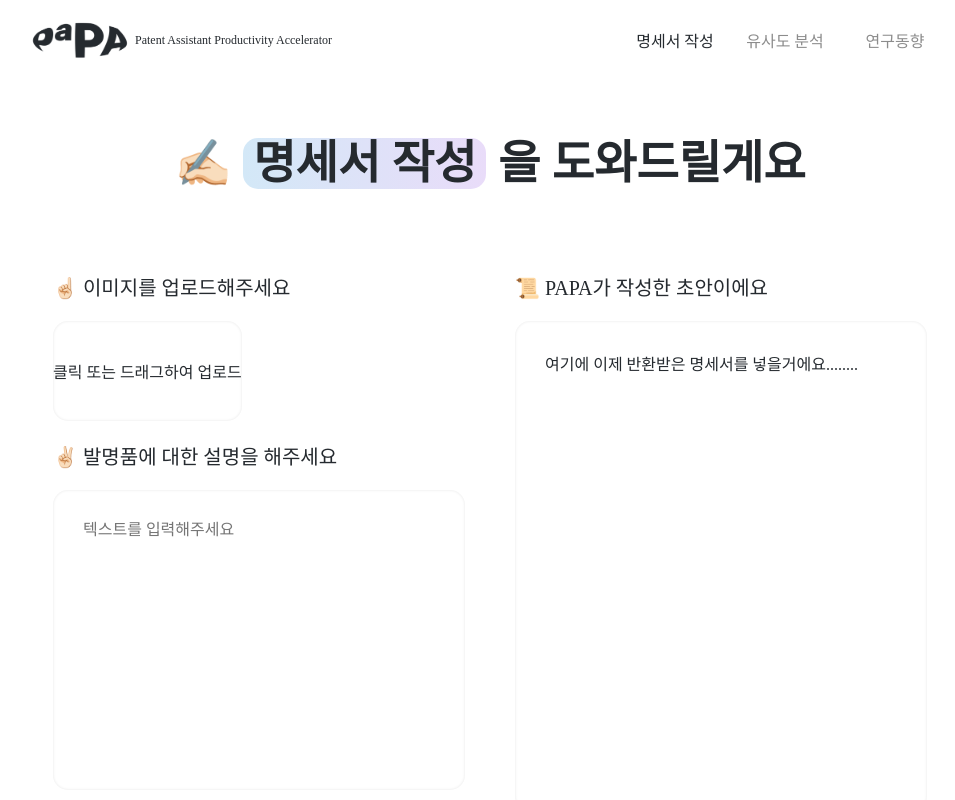
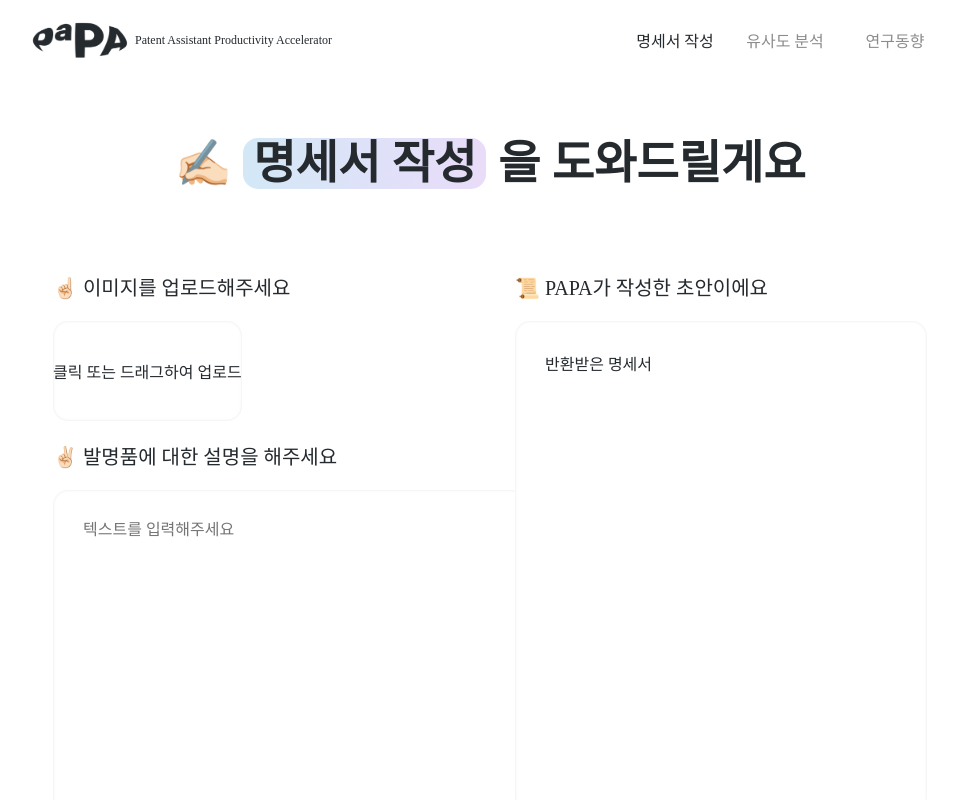
Before and after one commit to KPMG2024-PAPA/frontend, a React (Create React App) app: page /spec-page in a window 1280 px wide. Shown: the top 800 px of the page, without its empty margins (150-1105 px from the left). Built offline with nearby package versions, Linux system fonts and the light colour scheme; a web font is replaced by a local one.

Commit message:
feat: add response for specpage

```diff
--- a/src/component/page/SpecPage.jsx
+++ b/src/component/page/SpecPage.jsx
@@ -231,6 +231,20 @@ const Message = styled.p`
 
 const SpecPage = () => {
   const navigate = useNavigate();
+  const [text, setText] = useState('');
+  const [selectedFile, setSelectedFile] = useState(null);
+  const [responseData, setResponseData] = useState('');
+
+
+  const handleChange = (event) => {
+    // 사용자 입력에 따라 텍스트를 업데이트합니다.
+    setText(event.target.value);
+  };
+
+  const handleFileSelect = (file) => {
+    console.log(file);
+    setSelectedFile(file);
+  };
 
   // 페이지 이동 함수
   const navigateTo = (path) => {
@@ -240,6 +254,40 @@ const SpecPage = () => {
 
 
   const [isLoading, setIsLoading] = useState(false); // 로딩 상태 관리
+
+  const handleSubmit = async (e) => {
+    e?.preventDefault(); // Safely attempt to call preventDefault if e exists
+
+    setIsLoading(true);
+
+    // FormData can handle both files and text
+    const formData = new FormData();
+    if (selectedFile) {
+      formData.append('file', selectedFile);
+    }
+    console.log();
+    formData.append('text', text);
+
+    try {
+      const response = await fetch('http://localhost:8000/submit-spec', {
+        method: 'POST',
+        body: formData, // Send as multipart/form-data
+        // 'Content-Type': 'multipart/form-data' is automatically set by the browser
+      });
+
+      const data = await response.json();
+      console.log(data); // Process or navigate based on the response
+      setIsLoading(false); // Ensure loading is stopped on success
+      setResponseData(data.gpt_response);
+    } catch (error) {
+      console.error('Error:', error);
+      setIsLoading(false); // Ensure loading is stopped on success
+    }
+  };
+
+  const handleButtonClick = async () => {
+    await handleSubmit(); // Call handleSubmit directly or modify to not use the event parameter
+  };
 
   // 로딩 화면 컴포넌트
   const LoadingOverlay = () => {
@@ -275,11 +323,6 @@ const SpecPage = () => {
     );
   };
 
-  const handleButtonClick = () => {
-    setIsLoading(true);
-    {/* 버튼 클릭 시, 서버 전달 및 응답 요청*/}
-    {/*응답을 받으면 (false)로 설정 -> 로딩 화면을 비활성화*/}
-  };
 
   return (
     <div>
@@ -300,9 +343,13 @@ const SpecPage = () => {
         <SecondWrapper>
           <ThirdWrapper>
             <GuideText> ☝🏻 이미지를 업로드해주세요 </GuideText>
-              <ImgUpload onFileSelect={(file) => console.log(file)} />
+            <ImgUpload onFileSelect={handleFileSelect} />
             <GuideText> ✌🏻 발명품에 대한 설명을 해주세요 </GuideText>
-              <CustomTextInput placeholder="텍스트를 입력해주세요"/>
+            <TextInput
+              placeholder="텍스트를 입력해주세요"
+              value={text}
+              onChange={handleChange}
+            />
             <ButtonContainer1>
               <CustomButton1 title='작성 요청하기' onClick={handleButtonClick} /> {/* 버튼 클릭 이벤트 핸들러 연결 */}
               {/* 로딩 상태가 true일 때만 LoadingOverlay 컴포넌트를 렌더링 */}
@@ -311,7 +358,7 @@ const SpecPage = () => {
           <FourthWrapper>
             <GuideText>📜 PAPA가 작성한 초안이에요</GuideText>
             <Box>
-                <BoxText>여기에 이제 반환받은 명세서를 넣을거에요........</BoxText>
+              <BoxText>{responseData || "반환받은 명세서"}</BoxText>
             </Box>
             <ButtonContainer2>
               <CustomButton2 title='📋' />
--- a/src/component/ui/TextInput.jsx
+++ b/src/component/ui/TextInput.jsx
@@ -16,23 +16,14 @@ const StyledTextarea = styled.textarea`
 `;
 
 
-function TextInput(props) {
-    // 미리보기 텍스트를 상태로 관리합니다.
-    const [text, setText] = useState(''); // 초기값을 빈 문자열로 설정
-
-    const handleChange = (event) => {
-        // 사용자 입력에 따라 텍스트를 업데이트합니다.
-        setText(event.target.value);
-    };
-
+function TextInput({ value, onChange, placeholder, className }) {
     // `placeholder` 대신 `value`와 `onChange`를 사용하여 텍스트 입력을 관리합니다.
     return (
         <StyledTextarea
-            className={props.className}
-            value={text}
-            onChange={handleChange}
-            // 입력 필드가 비어있을 때 표시될 미리보기 텍스트
-            placeholder={props.placeholder}
+            className={className}
+            value={value} // Controlled by parent component
+            onChange={onChange} // Handled by parent component
+            placeholder={placeholder}
         />
     );
 }
```
Lines whose indentation alone changed are shown as unchanged.
